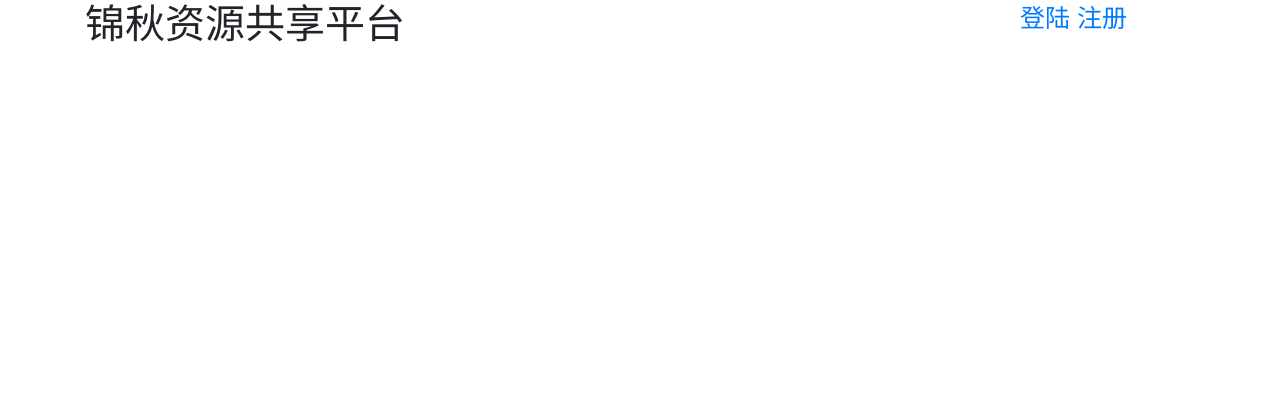
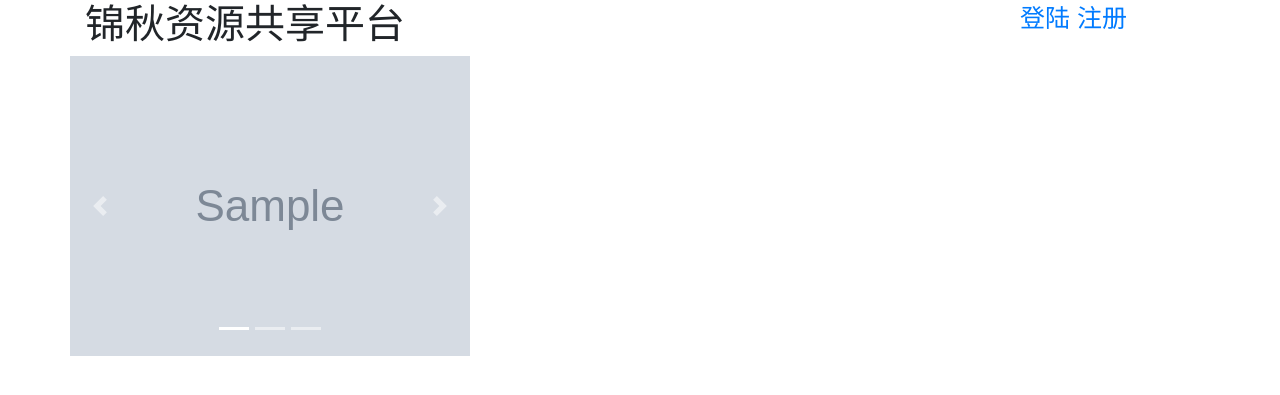
Before and after one commit to YZP-PYTHON/JinQiuWebsite, a Flask app: template templates/index.html in a window 1280 px wide. Shown: the top 395 px of the page. Run offline with Flask 3, Linux system fonts and the light colour scheme; the template is opened without the code that fills it: most values are stand-ins (such as "Sample title", 1, 10 or a date in 2020); grey boxes marked "Sample" are stand-in pictures; some libraries are stand-ins or nearby versions.

Commit message:
图片轮播

```diff
--- a/templates/index.html
+++ b/templates/index.html
@@ -32,6 +32,31 @@
                 {% endif %}
             </p>
         </div>
+        <div class="row">
+            <div id="carouselExampleIndicators" class="carousel slide" data-ride="carousel">
+              <ol class="carousel-indicators">
+                <li data-target="#carouselExampleIndicators" data-slide-to="0" class="active"></li>
+                <li data-target="#carouselExampleIndicators" data-slide-to="1"></li>
+                <li data-target="#carouselExampleIndicators" data-slide-to="2"></li>
+              </ol>
+              <div class="carousel-inner">
+                  {% for i in imglist :%}
+                    <div class="carousel-item active">
+                      <img src={{i['img']}} class="d-block w-100" alt={{i['l']}}>
+                    </div>
+                  {%endfor%}
+
+              </div>
+              <button class="carousel-control-prev" type="button" data-target="#carouselExampleIndicators" data-slide="prev">
+                <span class="carousel-control-prev-icon" aria-hidden="true"></span>
+                <span class="sr-only">Previous</span>
+              </button>
+              <button class="carousel-control-next" type="button" data-target="#carouselExampleIndicators" data-slide="next">
+                <span class="carousel-control-next-icon" aria-hidden="true"></span>
+                <span class="sr-only">Next</span>
+              </button>
+            </div>
+        </div>
     </div>
 </body>
 </html>
```
